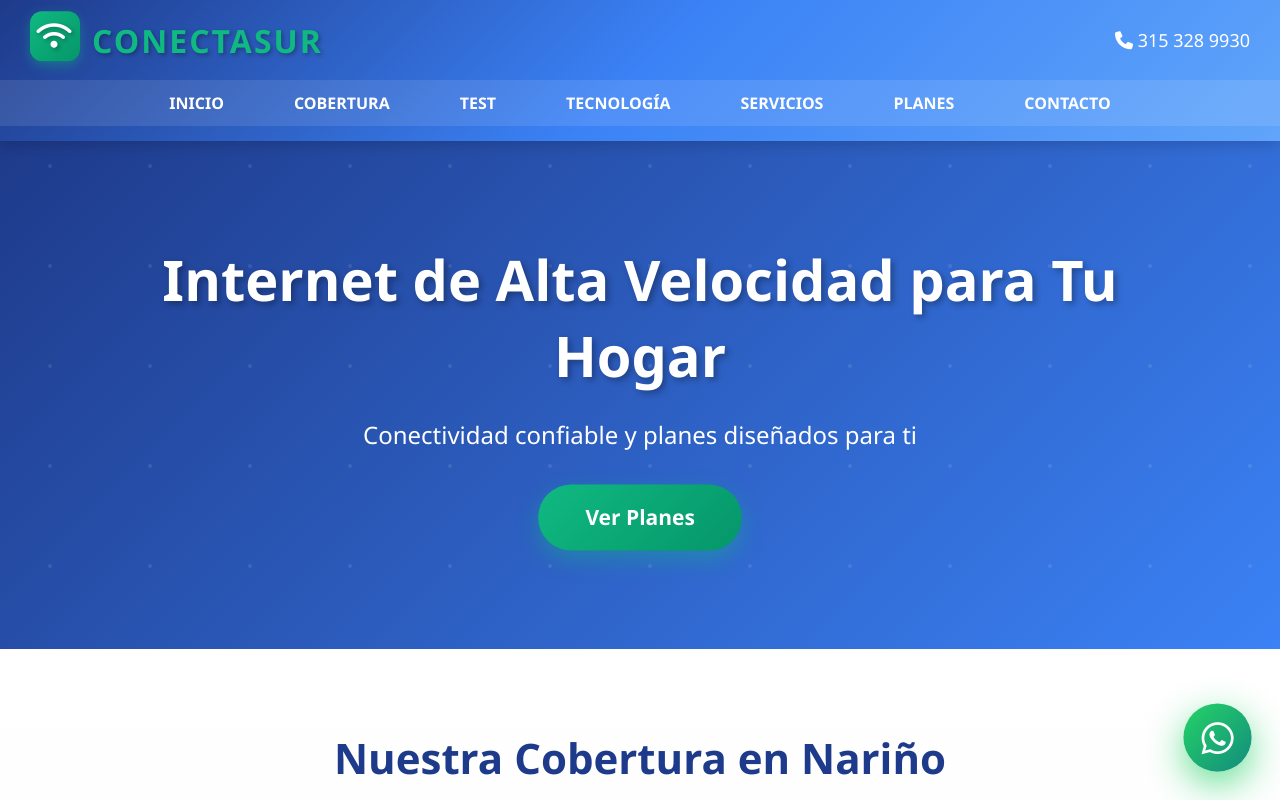
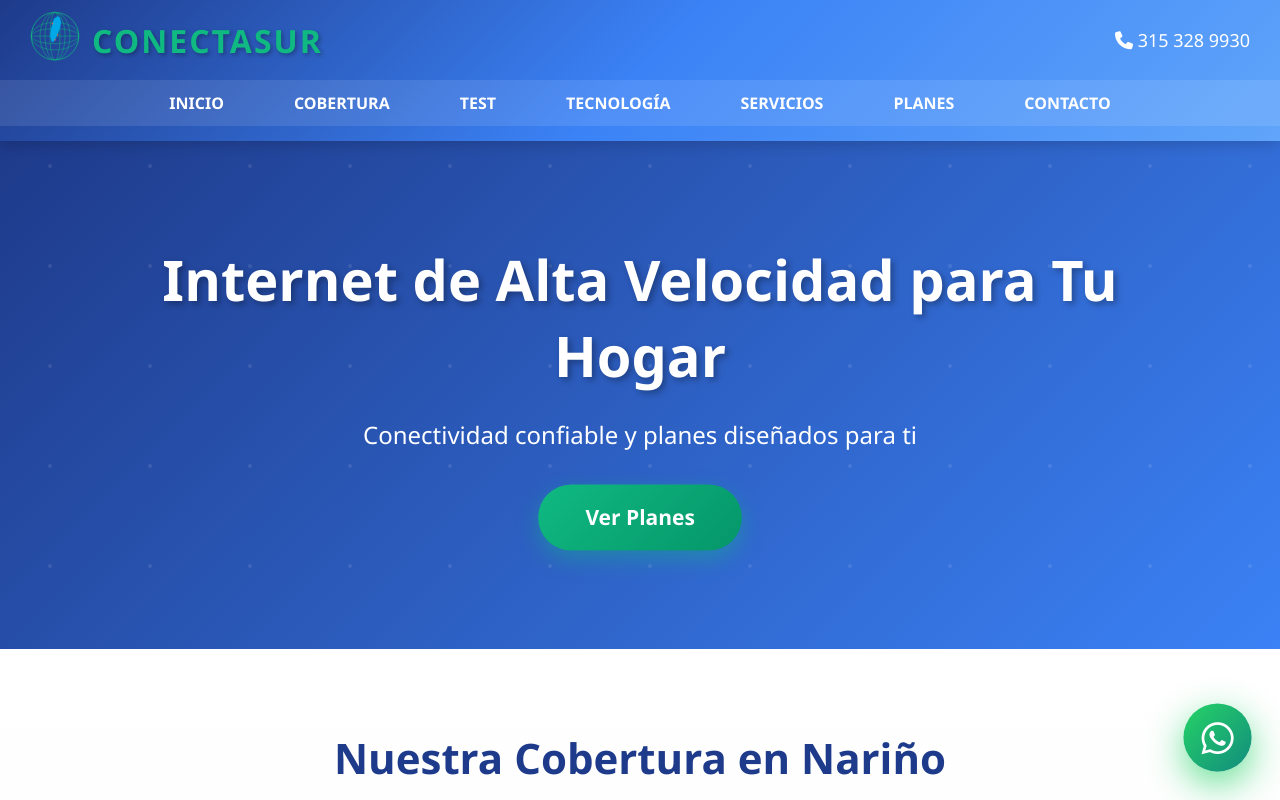
Before and after one commit to jimmycarlosama-sketch/conectasur, a plain HTML site: page index.html in a window 1280 px wide. Shown: the top 800 px of the page. Drawn offline with Linux system fonts and the light colour scheme; some packages are replaced by stand-ins of ours.

Commit message:
Update index.html

```diff
--- a/index.html
+++ b/index.html
@@ -52,14 +52,13 @@
         .logo-icon {
             width: 50px;
             height: 50px;
-            background: linear-gradient(135deg, #10b981 0%, #059669 100%);
-            border-radius: 12px;
-            display: flex;
-            align-items: center;
-            justify-content: center;
-            font-size: 28px;
-            box-shadow: 0 4px 12px rgba(16, 185, 129, 0.4);
             animation: logoFloat 3s ease-in-out infinite;
+        }
+
+        .logo-icon img {
+            width: 100%;
+            height: 100%;
+            display: block;
         }
 
         @keyframes logoFloat {
@@ -824,7 +823,21 @@
     <header>
         <div class="header-top">
             <div class="logo">
-                <div class="logo-icon"><i class="fas fa-wifi"></i></div>
+                <div class="logo-icon">
+                    <svg xmlns="http://www.w3.org/2000/svg" viewBox="0 0 200 200" width="50" height="50">
+                        <circle cx="100" cy="100" r="95" fill="none" stroke="#10b981" stroke-width="3"/>
+                        <ellipse cx="100" cy="100" rx="20" ry="95" fill="none" stroke="#10b981" stroke-width="2"/>
+                        <ellipse cx="100" cy="100" rx="40" ry="95" fill="none" stroke="#10b981" stroke-width="2"/>
+                        <ellipse cx="100" cy="100" rx="60" ry="95" fill="none" stroke="#10b981" stroke-width="2"/>
+                        <line x1="5" y1="100" x2="195" y2="100" stroke="#10b981" stroke-width="2"/>
+                        <ellipse cx="100" cy="100" rx="95" ry="30" fill="none" stroke="#10b981" stroke-width="2"/>
+                        <ellipse cx="100" cy="100" rx="95" ry="55" fill="none" stroke="#10b981" stroke-width="2"/>
+                        <path d="M 90,50 L 95,30 L 110,20 L 120,25 L 125,45 L 120,70 L 110,95 L 100,115 L 92,125 L 85,120 L 80,100 L 82,75 Z" fill="#00a8e8" stroke="#0078b3" stroke-width="1.5"/>
+                        <circle cx="90" cy="50" r="3" fill="#ff6b35"/>
+                        <circle cx="100" cy="115" r="3" fill="#ff6b35"/>
+                        <circle cx="110" cy="95" r="3" fill="#ff6b35"/>
+                    </svg>
+                </div>
                 <span>CONECTA<span>SUR</span></span>
             </div>
             <div class="contact-info">
@@ -924,21 +937,21 @@
         <h2 class="section-title">Tecnología que Conecta</h2>
         <div class="gallery-grid">
             <div class="gallery-item">
-                <img src="https://images.unsplash.com/photo-1503676260728-1c00da094a0b?w=600&h=300&fit=crop" alt="Educación Conectada">
+                <img src="images/estudiantes.jpg" alt="Educación Conectada">
                 <div class="gallery-caption">
                     <h3>Educación Sin Límites</h3>
                     <p>Internet confiable para el aprendizaje en línea y el desarrollo de habilidades digitales.</p>
                 </div>
             </div>
             <div class="gallery-item">
-                <img src="https://images.unsplash.com/photo-1625246333195-78d9c38ad449?w=600&h=300&fit=crop" alt="Internet de las Cosas">
+                <img src="images/agricultura-iot.jpg" alt="Internet de las Cosas">
                 <div class="gallery-caption">
                     <h3>Internet de las Cosas (IoT)</h3>
                     <p>Conectividad avanzada para agricultura inteligente y automatización del campo.</p>
                 </div>
             </div>
             <div class="gallery-item">
-                <img src="https://images.unsplash.com/photo-1574943320219-553eb213f72d?w=600&h=300&fit=crop" alt="Tecnología Agrícola">
+                <img src="images/agricultura-tech.jpg" alt="Tecnología Agrícola">
                 <div class="gallery-caption">
                     <h3>Innovación Agrícola</h3>
                     <p>Soluciones de internet para monitoreo y gestión eficiente de cultivos.</p>
```
